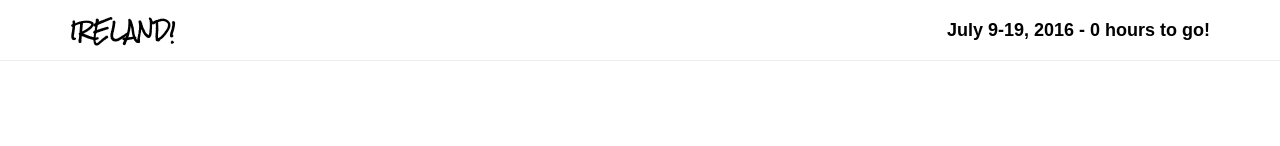
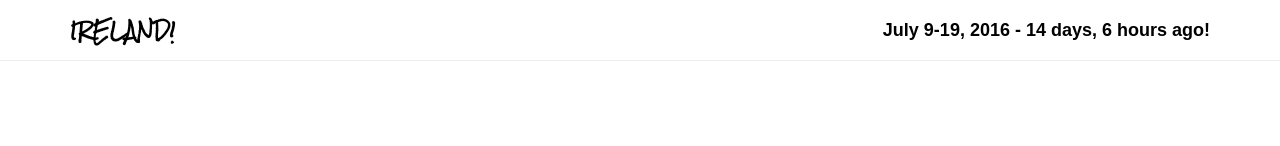
Before and after one commit to leoherzog/ireland, a plain HTML site: page index.html in a window 1280 px wide. Shown: the top 146 px of the page. Drawn offline with nearby package versions, Linux system fonts and the light colour scheme; a web font is replaced by a local one.

Commit message:
Update index.html

```diff
--- a/index.html
+++ b/index.html
@@ -48,7 +48,7 @@
         <script>
             window.onload = function timer(){
             var d = new Date('July 9, 2016 12:00');
-            $('#timer').tinyTimer({ to: d, format: '- %-d {day,|days,} %h {hour|hours} to go!' });
+            $('#timer').tinyTimer({ from: d, format: '- %-d {day,|days,} %h {hour|hours} ago!' });
             }
         </script>
 
```
